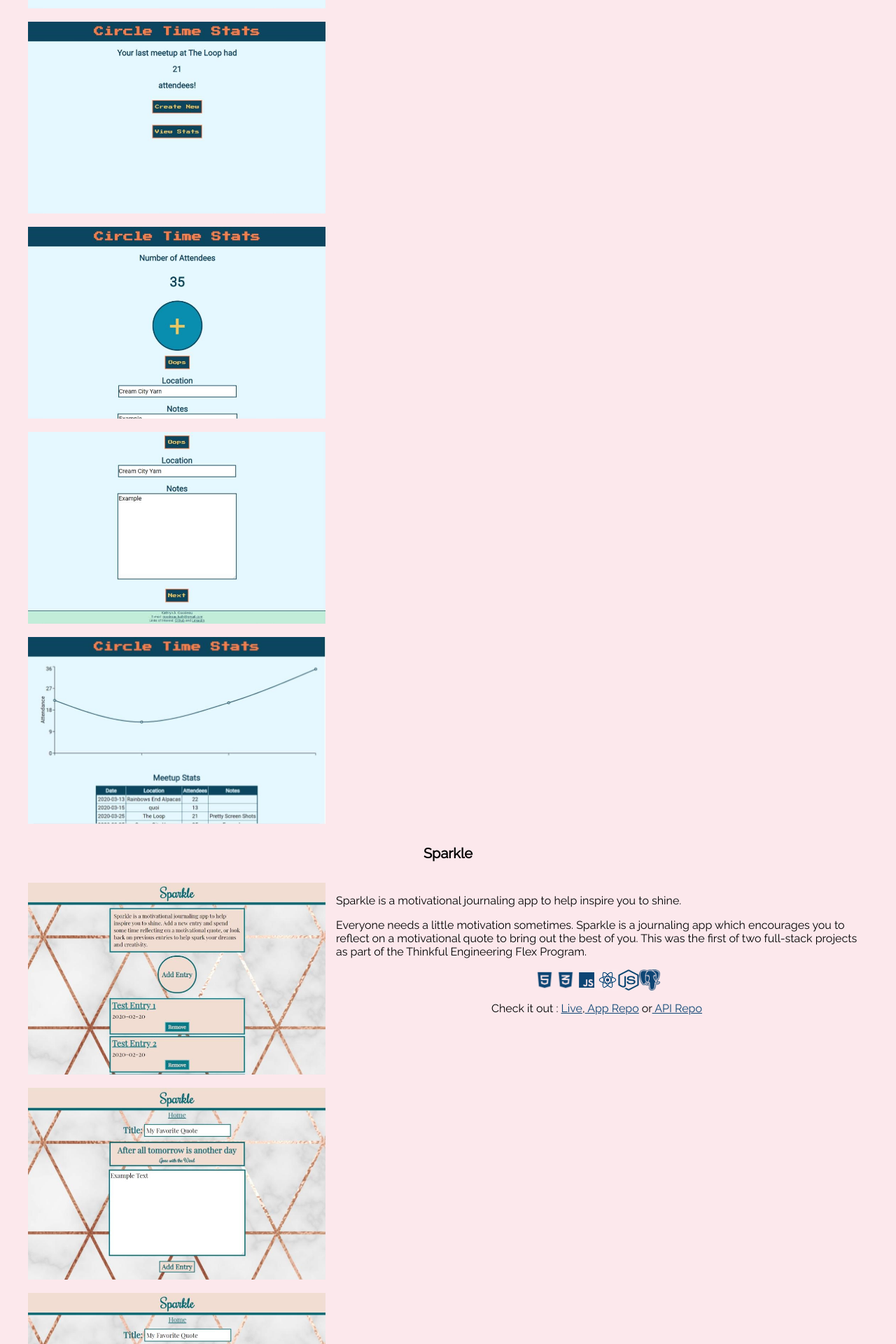
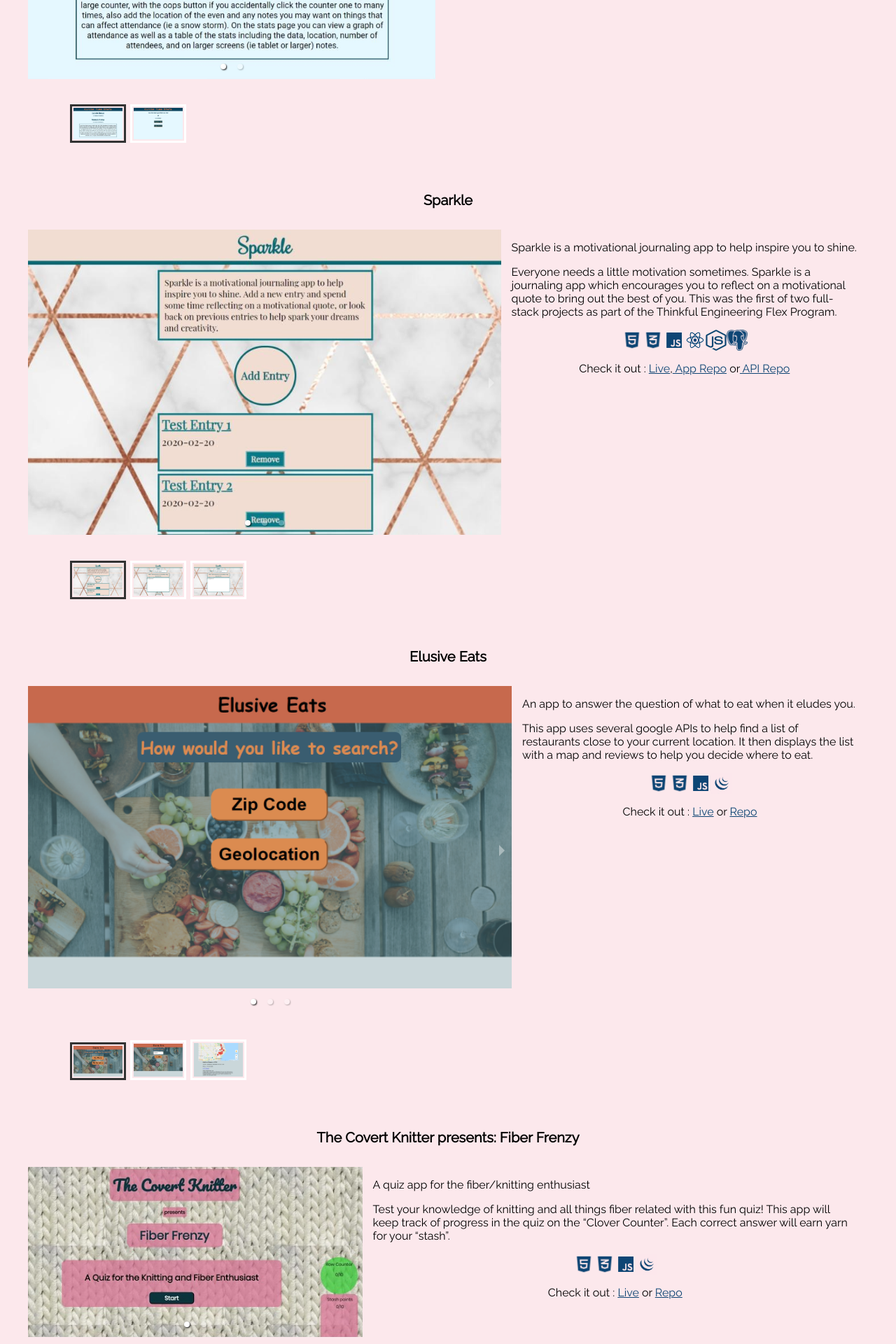
Before and after one commit to KGood93/KGPortfolio2020, a React (Create React App) app: page /projects in a window 1280 px wide. Shown: the part 440-2360 px from the top of the page at 70% size. Built offline with nearby package versions, Linux system fonts and the light colour scheme.

Commit message:
Add picture carousels on projects page.

```diff
--- a/src/Components/Menu/Menu.js
+++ b/src/Components/Menu/Menu.js
@@ -9,6 +9,7 @@ class Menu extends Component {
         }
     }
 
+    //Update due to rename
     componentWillReceiveProps(nextProps){
         if(nextProps.open !== this.state.open){
           this.setState({open:nextProps.open});
--- a/src/Components/MenuButton/MenuButton.js
+++ b/src/Components/MenuButton/MenuButton.js
@@ -9,6 +9,7 @@ class MenuButton extends Component {
       }
     }
 
+    //update due to rename
     componentWillReceiveProps(nextProps){
       if(nextProps.open !== this.state.open){
         this.setState({open:nextProps.open});
--- a/src/Components/Projects/Projects.css
+++ b/src/Components/Projects/Projects.css
@@ -74,6 +74,10 @@
         margin-top: 0px;
     }
 
+    .thumb.selected {
+        border-color: RGB(13, 69, 116);
+    }
+
 }
 
 @media screen and (min-width: 1025px) {
--- a/src/Components/Projects/Projects.js
+++ b/src/Components/Projects/Projects.js
@@ -1,5 +1,10 @@
 import React, {Component} from 'react'
 import './Projects.css'
+//import Slider from '../PhotoSlider/Slider/Slider'
+//import ImageGallery from 'react-image-gallery'
+
+import {Carousel} from 'react-responsive-carousel'
+import "react-responsive-carousel/lib/styles/carousel.min.css";
 
 import FiberFrenzyQuestion from '../../Images/FiberFrenzy/FiberFrenzyQuestion.jpg'
 import Portfolio_HomeSmall from '../../Images/FiberFrenzy/Portfolio_HomeSmall.jpg'
@@ -22,6 +27,7 @@ import react from '../../Images/Tech/React.png'
 import postgres from '../../Images/Tech/Postgres.png'
 import node from '../../Images/Tech/node.png'
 
+
 class Projects extends Component {
     render() {
         return (
@@ -30,15 +36,14 @@ class Projects extends Component {
                 <h3 className="projTitle">Circle Time Stats</h3>
                 <div className="projectsPage">
                     <div className="projectScreenShots">
-                        <a href="https://circle-stats-app.goodreaukath.now.sh/" target="_blank" rel="noopener noreferrer"><img src={MeetingSelection} alt="Meetup Selection Page from Circle Time Stats" className="projImage"/></a>
-                        <br/>
-                        <img src={LaunchPrev} alt="Launch Page of Circle Time Stats" className="projImage"/>
-                        <br/>
-                        <img src={Count1} alt="Top of Count Page for Circle Time Stats" className="projImage"/>
-                        <br/>
-                        <img src={Count2} alt="Bottom of Count Page for Circle Time Stats" className="projImage"/>
-                        <br/>
-                        <img src={StatsPage} alt="Stats Page for Circle Time Stats" className="projImage"/>
+                        <Carousel showStatus={false}>
+                            <div>
+                                <img src={MeetingSelection} alt=" "/>
+                            </div>
+                            <div>
+                                <img src={LaunchPrev} alt=" "/>
+                            </div>
+                        </Carousel>
                     </div>
                     <div className="projInfo">
                         <p>Circle Time Stats is an easy way to keep track of the attendance for meetup events.</p>
@@ -61,11 +66,17 @@ class Projects extends Component {
                 <h3 className="projTitle">Sparkle</h3>
                 <div className="projectsPage">
                     <div className="projectScreenShots">
-                        <a href="https://sparkle-app.now.sh/" target="_blank" rel="noopener noreferrer"><img src={Journal} alt="Journal page of Sparkle" className="projImage"/></a>
-                        <br/>
-                        <img src={AddEntry} alt="Add Entry Page of Sparkle" className="projImage"/>
-                        <br/>
-                        <img src={ShortEntry} alt="Entry Page of Sparkle" className="projImage"/>
+                        <Carousel showStatus={false}>
+                            <div>
+                                <img src={Journal} alt="Journal page of Sparkle" className="projImage"/>
+                            </div>
+                            <div>
+                                <img src={AddEntry} alt="Add Entry Page of Sparkle" className="projImage"/>
+                            </div>
+                            <div>
+                                <img src={ShortEntry} alt="Entry Page of Sparkle" className="projImage"/>
+                            </div>
+                        </Carousel>
                     </div>
                     <div className="projInfo">
                         <p>Sparkle is a motivational journaling app to help inspire you to shine.</p>
@@ -89,11 +100,17 @@ class Projects extends Component {
                 <h3 className="projTitle">Elusive Eats</h3>
                 <div className="projectsPage">
                     <div className="projectScreenShots">
-                        <a href="https://kgood93.github.io/ElusiveEats/" target="_blank" rel="noopener noreferrer"><img src={ElusiveEatsStart} alt="Start page of ElusiveEats" className="projImage"/></a>
-                        <br/>
-                        <img src={ElusiveEatsZip} alt="Zipcode Search Page of Elusive Eats" className="projImage"/>
-                        <br/>
-                        <img src={ElusiveEatsRestaurant} alt="Map and restaurant list" className="projImage"/>
+                        <Carousel showStatus={false}>
+                            <div>
+                                <img src={ElusiveEatsStart} alt="Start page of ElusiveEats" className="projImage"/>
+                            </div>
+                            <div>
+                                <img src={ElusiveEatsZip} alt="Zipcode Search Page of Elusive Eats" className="projImage"/>
+                            </div>
+                            <div>
+                                <img src={ElusiveEatsRestaurant} alt="Map and restaurant list" className="projImage"/>
+                            </div>
+                        </Carousel>
                     </div>
                     <div className="projInfo">
                         <p>An app to answer the question of what to eat when it eludes you.</p>
@@ -112,9 +129,14 @@ class Projects extends Component {
                 <h3 className="projTitle">The Covert Knitter presents: Fiber Frenzy</h3>
                 <div className="projectsPage">
                     <div className="projectScreenShots">
-                        <a href="https://kgood93.github.io/FiberFrenzy/" target="_blank" rel="noopener noreferrer"><img src={Portfolio_HomeSmall} alt="Start page of Fiber Frenzy Quiz" className="projImage"/></a>
-                        <br/>
-                        <img src={FiberFrenzyQuestion} alt="Example of question in Fiber Frenzy" className="projImage"/>
+                        <Carousel showStatus={false}>
+                            <div>
+                                <img src={Portfolio_HomeSmall} alt="Start page of Fiber Frenzy Quiz" className="projImage"/>
+                            </div>
+                            <div>
+                                <img src={FiberFrenzyQuestion} alt="Example of question in Fiber Frenzy" className="projImage"/>
+                            </div>
+                        </Carousel>
                     </div>
                     <div className="projInfo">
                         <p>A quiz app for the fiber/knitting enthusiast</p>
```
Also changed, not shown: package.json (+7 -2 lines), public/manifest.json, 1 other file (tests, documents, lock files or other folders).
